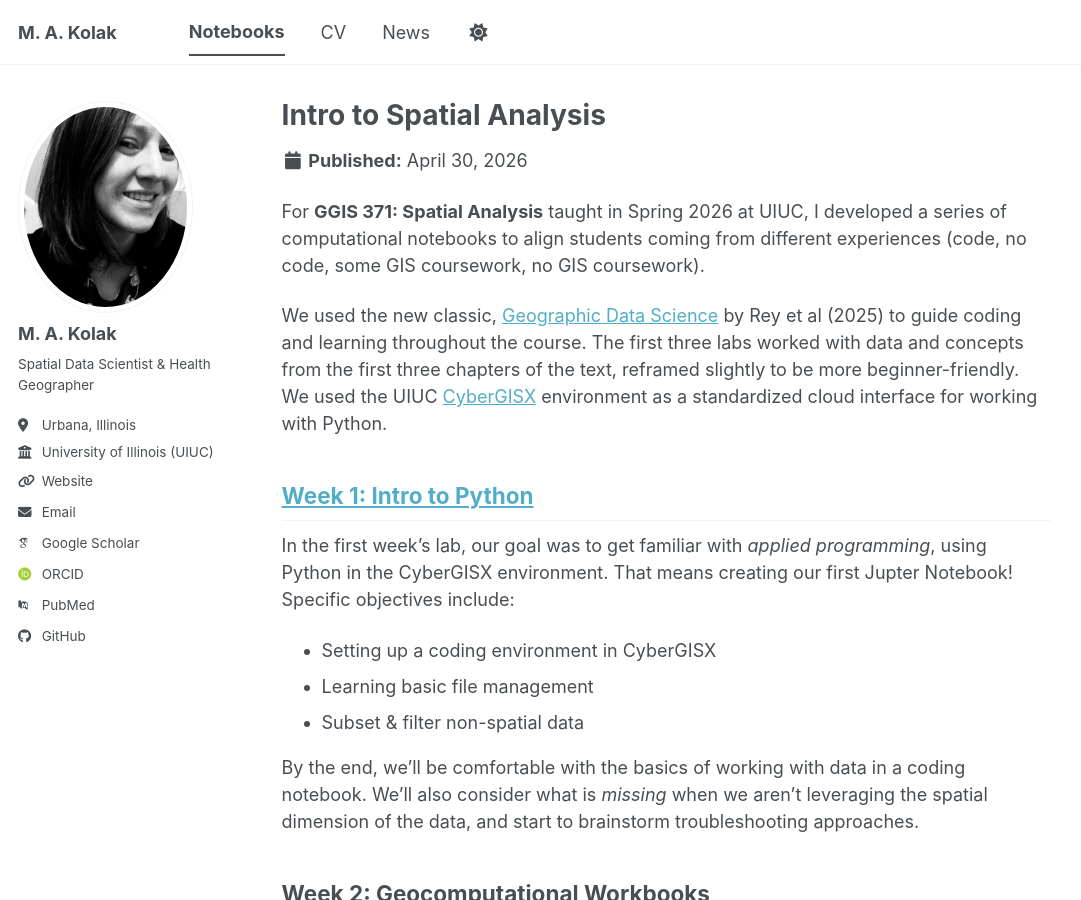
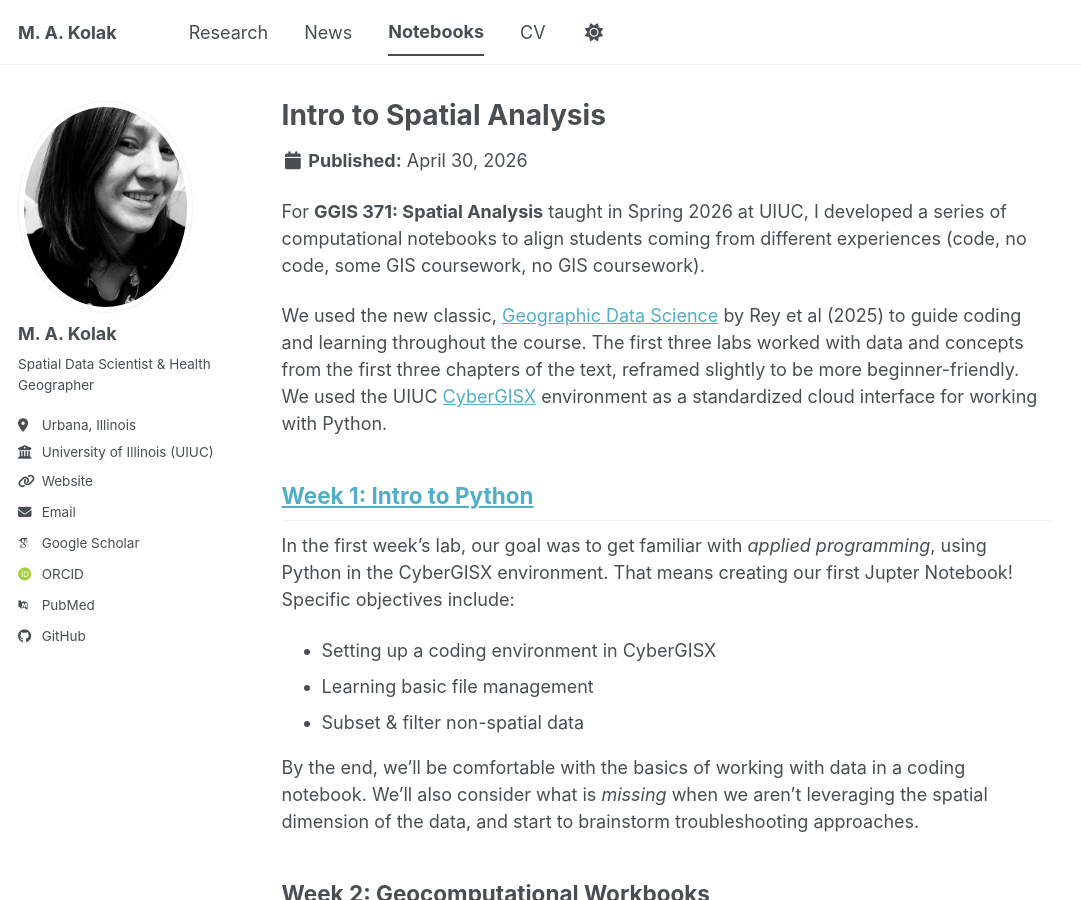
Before and after one commit to Makosak/myportfolio, a Jekyll site: the page built from _portfolio/portfolio-1.md, in a window 1280 px wide and 900 px high. Shown: the whole window, without its empty margins (0-1081 px from the left). Built offline with Jekyll 4.4.1, drawn with Linux system fonts in a browser that asks for light colours; some web fonts are replaced; a script bundle is joined from its source files by our own code; library files that are not in the unit come from our copies.

Commit message:
update nav

```diff
--- a/_config.yml
+++ b/_config.yml
@@ -95,7 +95,7 @@
 teaser                   :  # filename of teaser fallback teaser image placed in /images/ for social media previews
 breadcrumbs              : false # true, false (default)
 words_per_minute         : 160
-future                   : true
+future                   : false
 read_more                : "disabled" # if enabled, adds "Read more" links to excerpts
 talkmap_link             : false      #change to true to add link to talkmap on talks page
 comments:
--- a/_data/navigation.yml
+++ b/_data/navigation.yml
@@ -17,14 +17,19 @@
  #- title: "Teaching"
  #   url: /teaching/
 
+  - title: "Research"
+    url: /research/
+
+  - title: "News"
+    url: /year-archive/
+
   - title: "Notebooks"
     url: /portfolio/
 
   - title: "CV"
     url: /cv/
 
-  - title: "News"
-    url: /year-archive/
+
 
   # - title: "CV"
   #   url: /cv-json/
--- a/_portfolio/portfolio-1.md
+++ b/_portfolio/portfolio-1.md
@@ -1,6 +1,6 @@
 ---
 title: "Intro to Spatial Analysis"
-excerpt: "A series of computational notebooks to introduce spatial data concepts with Python. <br/> <img src='https://raw.githubusercontent.com/Makosak/myportfolio/refs/heads/master/images/urbana1.png'>"
+excerpt: "A series of computational notebooks to introduce spatial data concepts with Python. <br/> <br/> <img src='https://raw.githubusercontent.com/Makosak/myportfolio/refs/heads/master/images/urbana1.png'>"
 collection: portfolio
 ---
 
```
